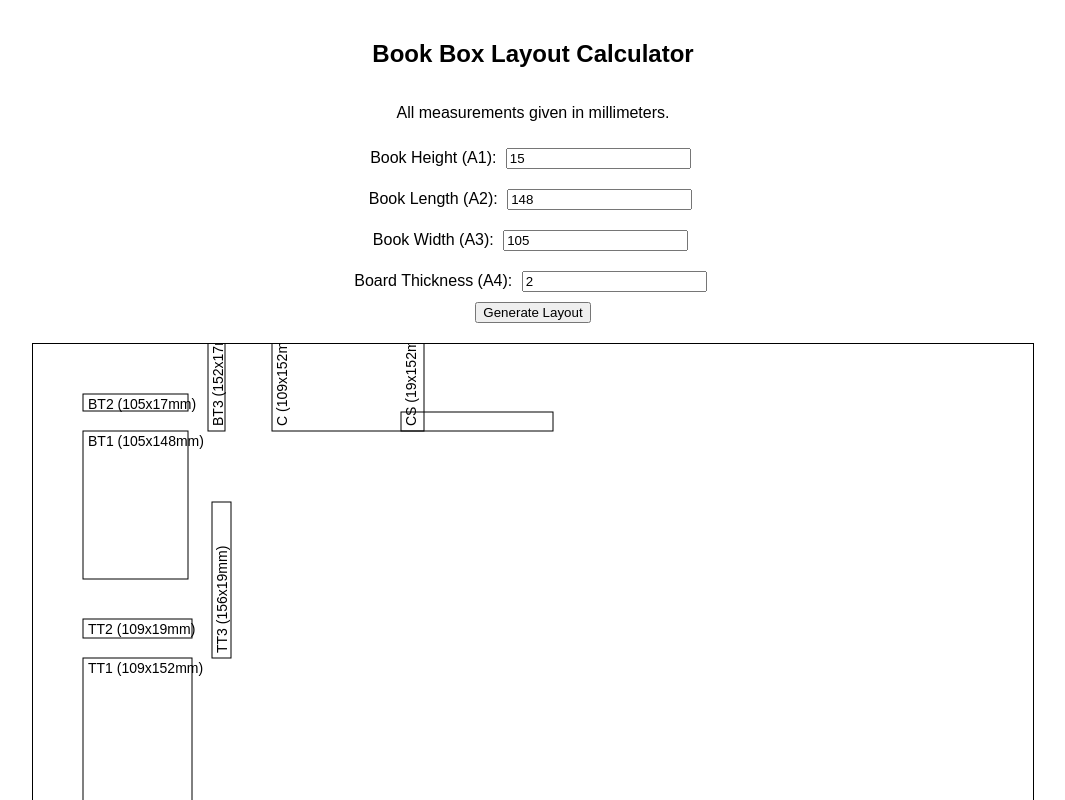
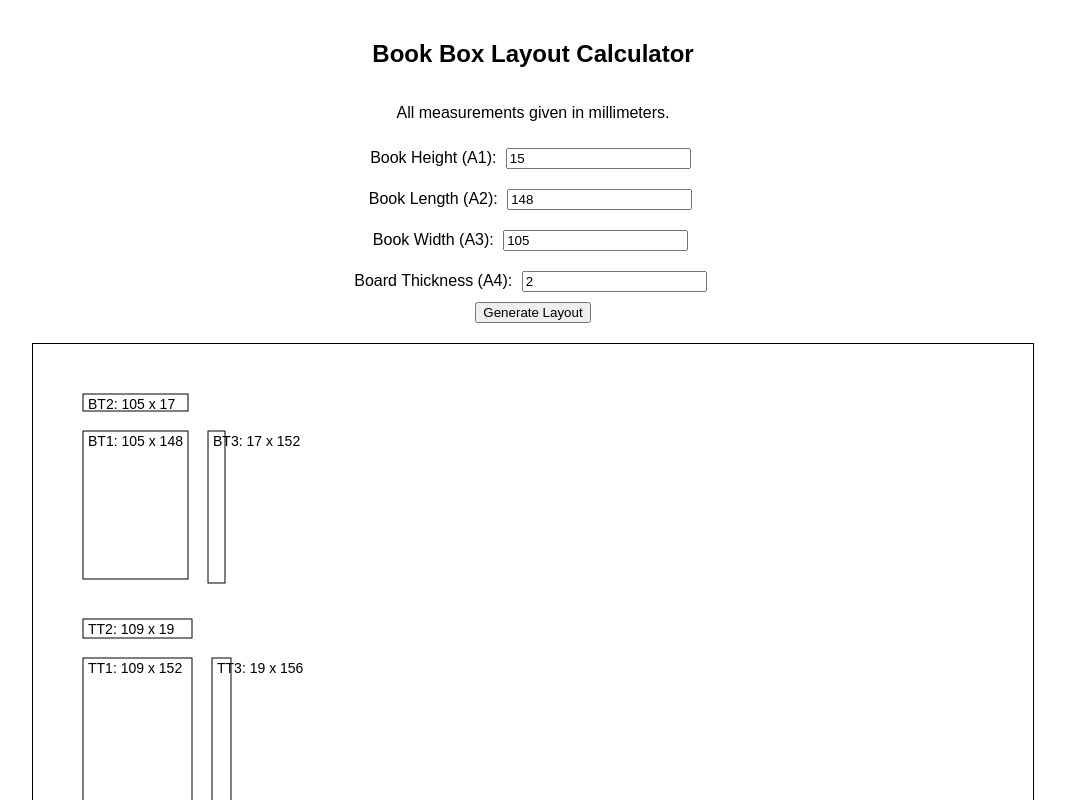
Before and after one commit to domgalloguitars/ClamshellBookBoxMeasuringTool, a plain HTML site: page index.html in a window 1280 px wide. Both pictures are taken after a click on the button "Generate Layout". Shown: the top 800 px of the page, without its empty margins (107-1172 px from the left). Drawn offline with Linux system fonts and the light colour scheme.

Commit message:
Update index.html

```diff
--- a/index.html
+++ b/index.html
@@ -20,56 +20,50 @@
         <label>Book Width (A3): <input type="number" id="baw" value="105"></label>
         <label>Board Thickness (A4): <input type="number" id="board" value="2"></label>
         <button onclick="calculate()">Generate Layout</button>
-    <canvas id="diagram" width="1000" height="1000"></canvas>
+        <canvas id="diagram" width="1000" height="800"></canvas>
     </div>
 
     <script>
         function calculate() {
-      const A1 = parseFloat(document.getElementById('bah').value);
-      const A2 = parseFloat(document.getElementById('bal').value);
-      const A3 = parseFloat(document.getElementById('baw').value);
-      const A4 = parseFloat(document.getElementById('board').value);
+            const A1 = parseFloat(document.getElementById('bah').value); // Book Height
+            const A2 = parseFloat(document.getElementById('bal').value); // Book Length
+            const A3 = parseFloat(document.getElementById('baw').value); // Book Width
+            const A4 = parseFloat(document.getElementById('board').value); // Board Thickness
 
             const ctx = document.getElementById('diagram').getContext('2d');
-      ctx.clearRect(0, 0, 1000, 1000);
+            ctx.clearRect(0, 0, 1000, 800); // Clear canvas
             ctx.font = "14px Arial";
             ctx.fillStyle = "black";
 
-      const scale = Math.min(500 / (A2 + 100), 350 / (A1 + 100), 1);
+            const scale = Math.min(600 / (A2 + 200), 350 / (A1 + 200), 1);
 
-      function drawRect(x, y, width, height, label, rotate = false) {
-        ctx.save();
-        if (rotate) {
-          ctx.translate(x, y);
-          ctx.rotate(-Math.PI / 2);
-          ctx.strokeRect(0, 0, height * scale, width * scale);
-          ctx.fillText(label + " (" + height + "x" + width + "mm)", 5, 15);
-        } else {
+            function drawRect(x, y, width, height, label) {
                 ctx.strokeRect(x, y, width * scale, height * scale);
-          ctx.fillText(label + " (" + width + "x" + height + "mm)", x + 5, y + 15);
-        }
-        ctx.restore();
+                ctx.fillText(`${label}: ${width} x ${height}`, x + 5, y + 15);
             }
 
             let xStart = 50, yStart = 50;
 
-      // Bottom Tray
-      drawRect(xStart, yStart, A3, A1 + A4, "BT2");
-      drawRect(xStart, yStart + (A1 + A4 + 20) * scale, A3, A2, "BT1");
-      drawRect(xStart + (A3 + 20) * scale, yStart + (A1 + A4 + 20) * scale, A1 + A4, A2 + 2 * A4, "BT3", true);
+            // Bottom Tray (BT)
+            drawRect(xStart, yStart, A3, A1 + A4, "BT2"); // Short Side
+            drawRect(xStart, yStart + (A1 + A4 + 20) * scale, A3, A2, "BT1"); // Flat Base
+            drawRect(xStart + (A3 + 20) * scale, yStart + (A1 + A4 + 20) * scale, A1 + A4, A2 + 2 * A4, "BT3"); // Long Side, rotated
 
-      // Top Tray
+            // Top Tray (TT)
             let yTTStart = yStart + (A1 + A4 + A2 + 60) * scale;
-      drawRect(xStart, yTTStart, A3 + 2 * A4, A1 + 2 * A4, "TT2");
-      drawRect(xStart, yTTStart + (A1 + 2 * A4 + 20) * scale, A3 + 2 * A4, A2 + 2 * A4, "TT1");
-      drawRect(xStart + (A3 + 2 * A4 + 20) * scale, yTTStart + (A1 + 2 * A4 + 20) * scale, A1 + 2 * A4, A2 + 4 * A4, "TT3", true);
+            drawRect(xStart, yTTStart, A3 + 2 * A4, A1 + 2 * A4, "TT2"); // Short Side
+            drawRect(xStart, yTTStart + (A1 + 2 * A4 + 20) * scale, A3 + 2 * A4, A2 + 2 * A4, "TT1"); // Flat Base
+            drawRect(xStart + (A3 + 2 * A4 + 20) * scale, yTTStart + (A1 + 2 * A4 + 20) * scale, A1 + 2 * A4, A2 + 4 * A4, "TT3"); // Long Side, rotated
 
-      // Cover Section (rotated 90 degrees, aligned top with BT1/TT1)
-      let xCoverStart = xStart + (A3 + 2 * A4 + 80) * scale;
-      let yCoverAlign = yStart + (A1 + A4 + 20) * scale;
+            // Cover Section
+            let yCoverStart = yTTStart + (A1 + 2 * A4 + A2 + 80) * scale;
+            drawRect(xStart, yCoverStart, A1 + 2 * A4, A2 + 2 * A4, "CS"); // Spine, now rotated
+            drawRect(xStart, yCoverStart + (A1 + 2 * A4 + 20) * scale, A2 + 2 * A4, A3 + 2 * A4, "C"); // Cover (Fixed)
 
-      drawRect(xCoverStart, yCoverAlign, A2 + 2 * A4, A3 + 2 * A4, "C", true);
-      drawRect(xCoverStart + (A3 + 2 * A4 + 20) * scale, yCoverAlign, A2 + 2 * A4, A1 + 2 * A4, "CS", true);
+            // Adjusted CS position to be off to the right, aligned top with C
+            const cYTop = yCoverStart + (A1 + 2 * A4 + 20) * scale;
+            const csX = xStart + (A2 + 2 * A4 + 40) * scale;
+            drawRect(csX, cYTop, A2 + 2 * A4, A1 + 2 * A4, "CS"); // CS rotated, right of C
         }
     </script>
 </body>
```
Lines whose indentation alone changed are shown as unchanged.
